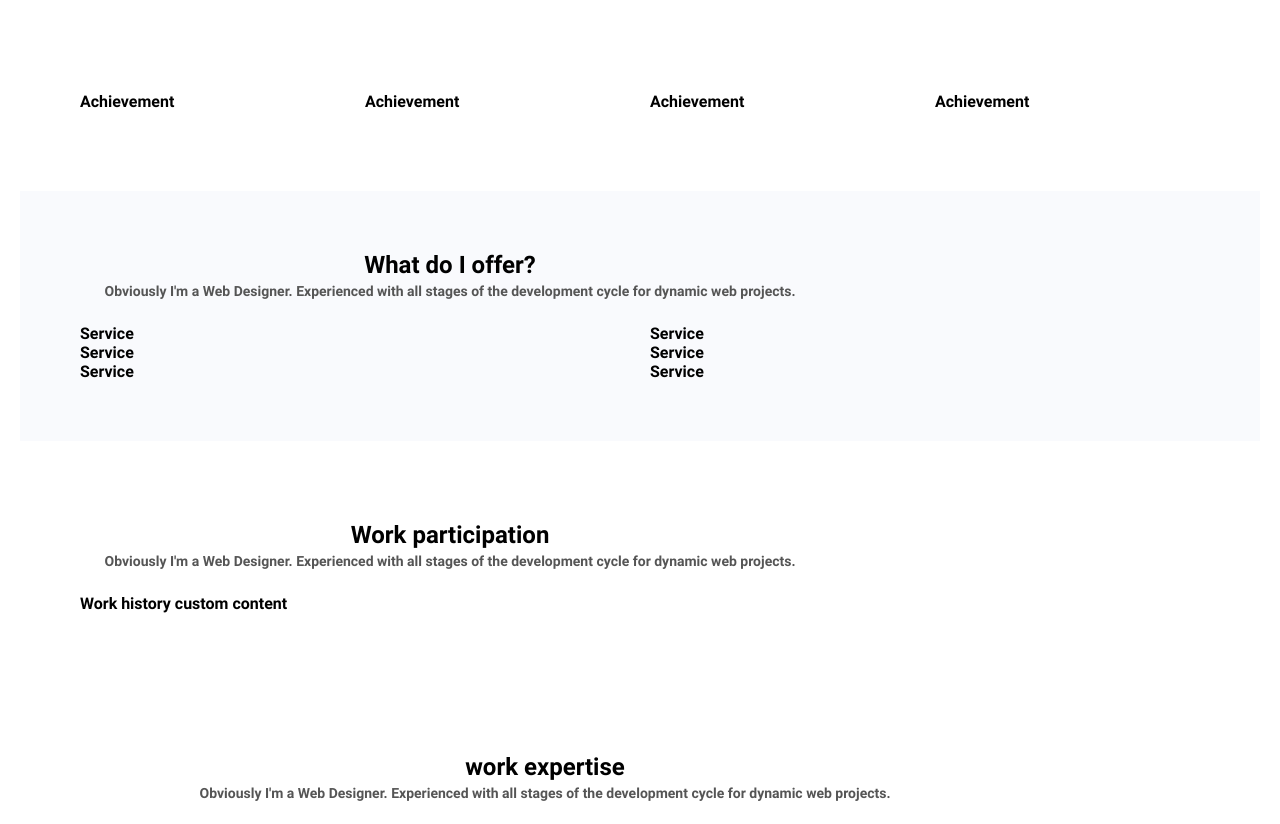
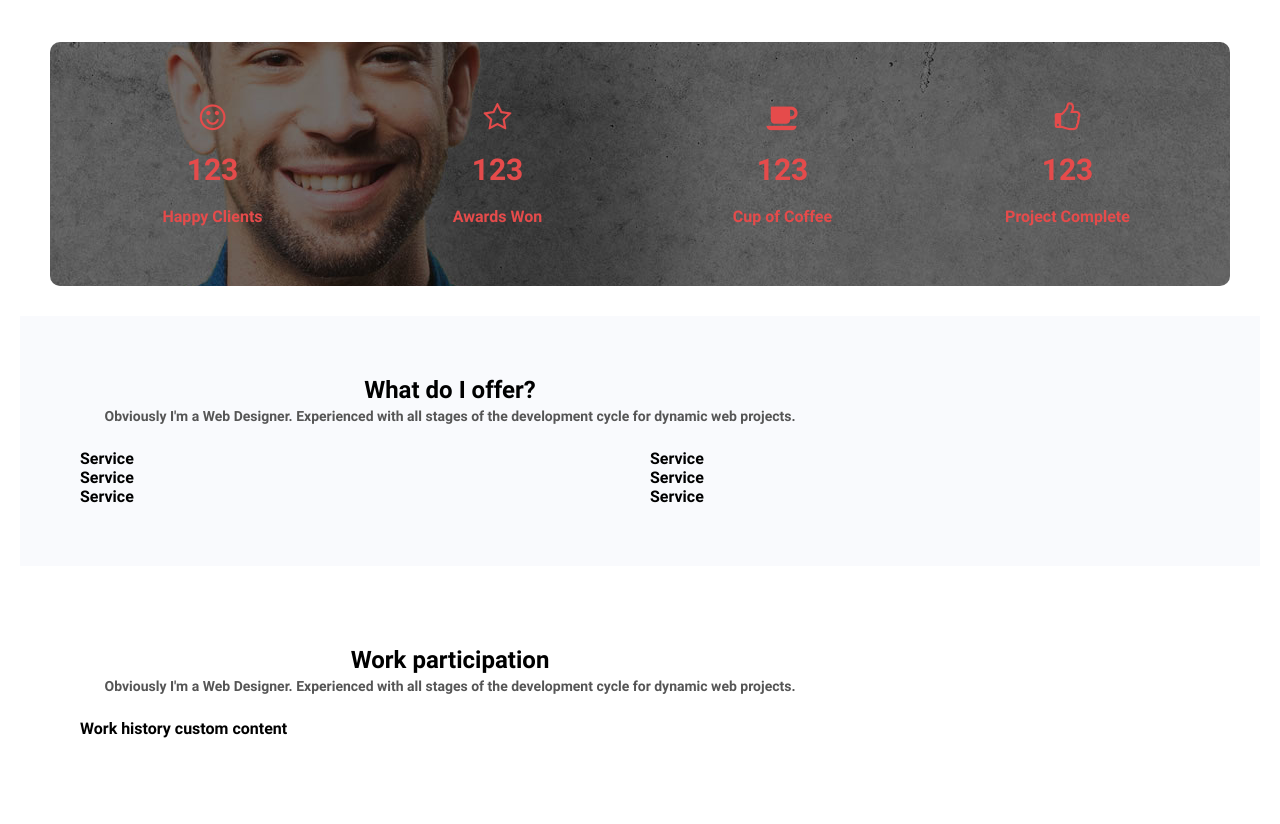
Before and after one commit to sauliusss/cristino, a website: page index.html in a window 1280 px wide. Shown: the part 2208-3032 px from the top of the page. Drawn offline with Linux system fonts and the light colour scheme; a web font is replaced by a local one.

Commit message:
achievements sections

```diff
--- /dev/null
+++ b/css/components/achievements.css
@@ -0,0 +1,27 @@
+.achievements-block {
+  padding: 10px;
+}
+
+.achievements {
+  background-image: url(../../img/bg-counter.jpg);
+  /* background-size: cover; */
+  background-position: center;
+  border-radius: 10px;
+}
+
+.achievement {
+  display: flex;
+  flex-direction: column;
+  align-items: center;
+  gap: 20px;
+  color: var(--primary-color);
+}
+
+.achievement > i {
+  color: var(--primary-color);
+  font-size: 30px;
+}
+
+.achievement > .count {
+  font-size: 30px;
+}
--- a/css/pages/index.css
+++ b/css/pages/index.css
@@ -5,6 +5,7 @@
 
 @import "../components/button.css";
 @import "../components/hobbies.css";
+@import "../components/achievements.css";
 
 /* header start */
 .header {
--- a/index.html
+++ b/index.html
@@ -111,15 +111,34 @@
       </div>
 
       <!-- hobbies end -->
-
-      <div class="container">
-        <div class="row">
-          <div class="col-6 col-md-3">Achievement</div>
-          <div class="col-6 col-md-3">Achievement</div>
-          <div class="col-6 col-md-3">Achievement</div>
-          <div class="col-6 col-md-3">Achievement</div>
+      <!-- achievements start -->
+      <div class="achievements-block">
+        <div class="container achievements">
+          <div class="row">
+            <div class="col-6 col-md-3 achievement">
+              <i class="fa fa-smile-o"></i>
+              <div class="count">123</div>
+              <div class="label">Happy Clients</div>
+            </div>
+            <div class="col-6 col-md-3 achievement">
+              <i class="fa fa-star-o"></i>
+              <div class="count">123</div>
+              <div class="label">Awards Won</div>
+            </div>
+            <div class="col-6 col-md-3 achievement">
+              <i class="fa fa-coffee"></i>
+              <div class="count">123</div>
+              <div class="label">Cup of Coffee</div>
+            </div>
+            <div class="col-6 col-md-3 achievement">
+              <i class="fa fa-thumbs-o-up"></i>
+              <div class="count">123</div>
+              <div class="label">Project Complete</div>
+            </div>
+          </div>
         </div>
       </div>
+      <!-- achievements end -->
 
       <div class="container bg-grey">
         <div class="row center">
```
Also changed, not shown: img/bg-counter.jpg (added).
